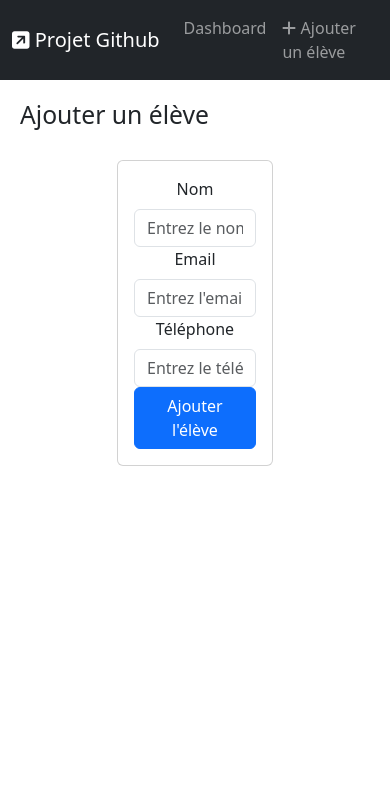
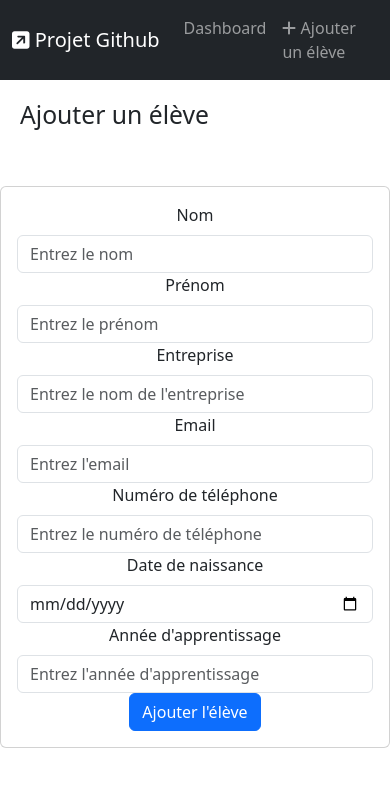
Before and after one commit to adbme/347-PROJET-APP-MULTI-CONTENEUR, a React (Create React App) app in the folder front/: page /addStudent in a window 390 px wide. Shown: the top 786 px of the page. Built offline with nearby package versions, Linux system fonts and the light colour scheme.

Commit message:
Ajout des champs pour post un user, responsiv

```diff
--- a/front/src/components/addStudent.jsx
+++ b/front/src/components/addStudent.jsx
@@ -1,4 +1,4 @@
-import "../styles/AddStudent.css"
+import "../styles/AddStudent.css";
 import { useState } from "react";
 import Button from 'react-bootstrap/Button';
 import Card from 'react-bootstrap/Card';
@@ -8,33 +8,34 @@ import Alert from 'react-bootstrap/Alert';
 
 const AddStudent = () => {
   const [newStudent, setNewStudent] = useState({
-    name: "",
-    email: "",
-    phone: "",
+    nom: "",
+    prenom: "",
+    entreprise: "",
+    mail: "",
+    num: "",
+    dateNaiss: "",
+    anneeApprentissage: "",
+    statut: false,
   });
 
-  function showSuccess(newStudent){
-    let success = document.getElementById("message")
-    success.innerHTML ="élève "+newStudent + " ajouté"
-    success.className = "success"
+  function showSuccess(newStudent) {
+    let success = document.getElementById("message");
+    success.innerHTML = "Élève " + newStudent + " ajouté";
+    success.className = "success";
     setTimeout(() => {
-      success.className =""
-  }, 3000);
-
+      success.className = "";
+    }, 3000);
   }
 
-  function showError(){
-   let error = document.getElementById("message")
-    error.innerHTML ="Remplissez tout les champs !"
-    error.className = "error"
+  function showError() {
+    let error = document.getElementById("message");
+    error.innerHTML = "Remplissez tous les champs !";
+    error.className = "error";
 
     setTimeout(() => {
-      error.className =""
-  }, 3000);
-
+      error.className = "";
+    }, 3000);
   }
-
-
 
   const handleInputChange = (e) => {
     const { name, value } = e.target;
@@ -47,13 +48,26 @@ const AddStudent = () => {
   const handleSubmit = (e) => {
     e.preventDefault();
 
-    if (newStudent.name && newStudent.email && newStudent.phone) {
-      showSuccess(newStudent.name);
+    if (
+      newStudent.nom &&
+      newStudent.prenom &&
+      newStudent.entreprise &&
+      newStudent.mail &&
+      newStudent.num &&
+      newStudent.dateNaiss &&
+      newStudent.anneeApprentissage
+    ) {
+      showSuccess(newStudent.nom);
 
       setNewStudent({
-        name: "",
-        email: "",
-        phone: "",
+        nom: "",
+        prenom: "",
+        entreprise: "",
+        mail: "",
+        num: "",
+        dateNaiss: "",
+        anneeApprentissage: "",
+        statut: false,
       });
     } else {
       showError();
@@ -68,13 +82,35 @@ const AddStudent = () => {
       <Card className="text-center">
         <Card.Body>
           <Form onSubmit={handleSubmit}>
-            <Form.Group controlId="formName">
+            <Form.Group controlId="formNom">
               <Form.Label>Nom</Form.Label>
               <Form.Control
                 type="text"
                 placeholder="Entrez le nom"
-                name="name"
-                value={newStudent.name}
+                name="nom"
+                value={newStudent.nom}
+                onChange={handleInputChange}
+              />
+            </Form.Group>
+
+            <Form.Group controlId="formPrenom">
+              <Form.Label>Prénom</Form.Label>
+              <Form.Control
+                type="text"
+                placeholder="Entrez le prénom"
+                name="prenom"
+                value={newStudent.prenom}
+                onChange={handleInputChange}
+              />
+            </Form.Group>
+
+            <Form.Group controlId="formEntreprise">
+              <Form.Label>Entreprise</Form.Label>
+              <Form.Control
+                type="text"
+                placeholder="Entrez le nom de l'entreprise"
+                name="entreprise"
+                value={newStudent.entreprise}
                 onChange={handleInputChange}
               />
             </Form.Group>
@@ -84,19 +120,43 @@ const AddStudent = () => {
               <Form.Control
                 type="email"
                 placeholder="Entrez l'email"
-                name="email"
-                value={newStudent.email}
+                name="mail"
+                value={newStudent.mail}
                 onChange={handleInputChange}
               />
             </Form.Group>
 
-            <Form.Group controlId="formPhone">
-              <Form.Label>Téléphone</Form.Label>
+            <Form.Group controlId="formNum">
+              <Form.Label>Numéro de téléphone</Form.Label>
               <Form.Control
                 type="tel"
-                placeholder="Entrez le téléphone"
-                name="phone"
-                value={newStudent.phone}
+                placeholder="Entrez le numéro de téléphone"
+                name="num"
+                value={newStudent.num}
+                onChange={handleInputChange}
+              />
+            </Form.Group>
+
+            <Form.Group controlId="formDateNaiss">
+              <Form.Label>Date de naissance</Form.Label>
+              <Form.Control
+                type="date"
+                placeholder="Entrez la date de naissance"
+                name="dateNaiss"
+                value={newStudent.dateNaiss}
+                onChange={handleInputChange}
+              />
+            </Form.Group>
+
+            <Form.Group controlId="formAnneeApprentissage">
+              <Form.Label>Année d'apprentissage</Form.Label>
+              <Form.Control
+                type="number"
+                placeholder="Entrez l'année d'apprentissage"
+                name="anneeApprentissage"
+                value={newStudent.anneeApprentissage}
+                min={0}
+                max={4}
                 onChange={handleInputChange}
               />
             </Form.Group>
--- a/front/src/styles/card.css
+++ b/front/src/styles/card.css
@@ -10,3 +10,17 @@ margin: 30px 30% 0px 30%;
   .text-muted{
     color: green;
   }
+
+  @media only screen and (max-width: 778px) {
+    .card{
+        width: 80%;
+        margin: 30px 10% 0px 10%;
+      }
+  }
+
+  @media only screen and (max-width: 420px) {
+    .card{
+        width: 100%;
+        margin: 0%;
+      }
+  }
```
Also changed, not shown: front/src/styles/AddStudent.css (line endings or trailing spaces).
